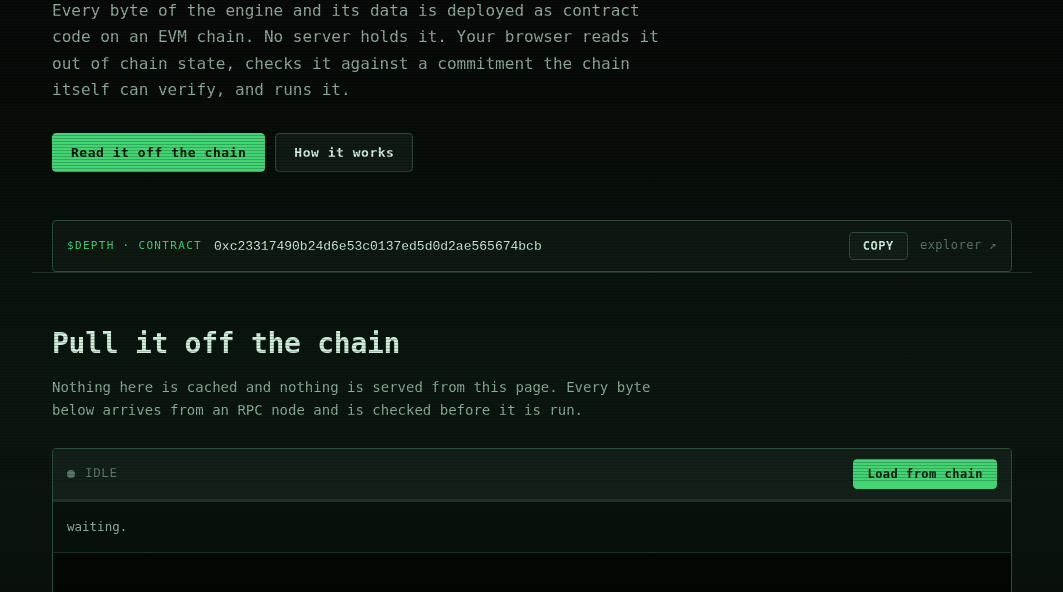
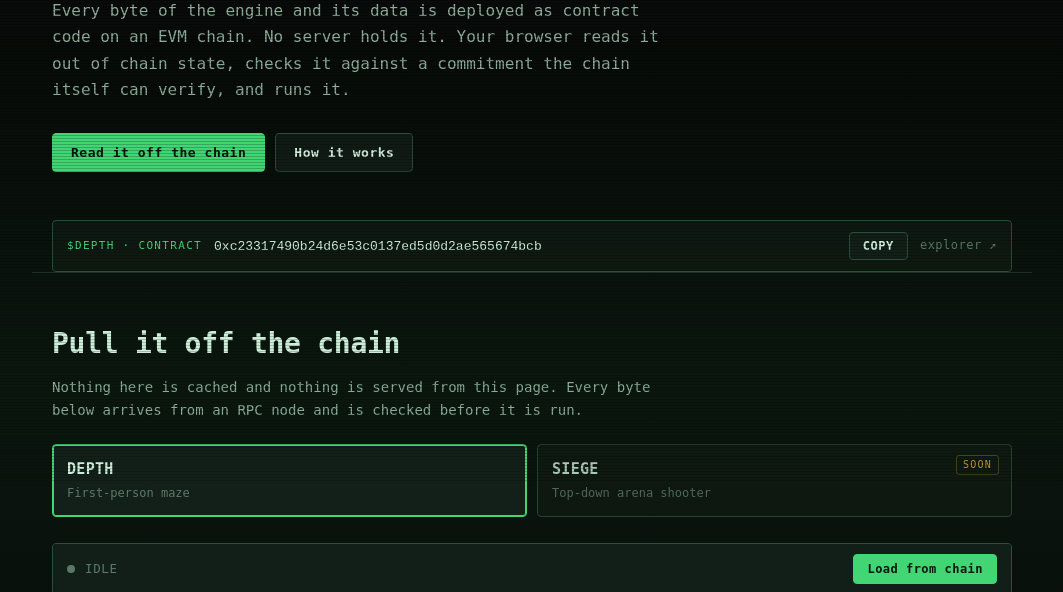
Before and after one commit to Bubbleduck10/chainrom, a plain HTML site: page index.html in a window 1280 px wide. Shown: the part 319-911 px from the top of the page, without its empty margins (108-1171 px from the left). Drawn offline with Linux system fonts and the light colour scheme.

Commit message:
Add game switcher; list SIEGE (2nd game) as coming soon
CONFIG.rom becomes a GAMES registry with a picker in the Boot panel.
DEPTH stays the default and loads as before; SIEGE is shown with a
'soon' badge and a disabled Load until its ROM is sealed on chain.
?game=<id> selects a game; the ?rom=/?rpc= overrides still apply.

Co-Authored-By: Claude Opus 4.8 <noreply@anthropic.com>

```diff
--- a/css/site.css
+++ b/css/site.css
@@ -177,6 +177,31 @@ h3 { margin: 34px 0 12px; font-size: 15px; font-weight: 700; color: var(--green)
 .sub { margin-top: -6px; font-size: 14px; }
 code { color: var(--green); font-size: .93em; }
 
+/* ── game picker ──────────────────────────────────────────────────────── */
+
+.picker { display: flex; gap: 10px; flex-wrap: wrap; margin: 22px 0 2px; }
+.pick {
+  flex: 1 1 200px; text-align: left; cursor: pointer; position: relative;
+  display: flex; flex-direction: column; gap: 3px;
+  padding: 12px 14px; border-radius: var(--radius);
+  border: 1px solid var(--line-hot); background: var(--panel);
+  color: var(--ink); font: inherit;
+  transition: border-color .15s, background .15s, box-shadow .15s;
+}
+.pick:hover { border-color: var(--green); }
+.pick[aria-selected="true"] {
+  border-color: var(--green); background: var(--panel-2);
+  box-shadow: inset 0 0 0 1px var(--green);
+}
+.pick b { font-size: 15px; letter-spacing: .02em; }
+.pick span { font-size: 12px; color: var(--ink-mute); }
+.pick.soon { opacity: .82; }
+.pick .badge {
+  position: absolute; top: 10px; right: 12px; font-style: normal;
+  font-size: 10px; letter-spacing: .12em; text-transform: uppercase;
+  color: var(--amber); border: 1px solid #f0b23c55; border-radius: 3px; padding: 1px 6px;
+}
+
 /* ── console ──────────────────────────────────────────────────────────── */
 
 .console {
--- a/index.html
+++ b/index.html
@@ -63,6 +63,8 @@
     Nothing here is cached and nothing is served from this page. Every byte
     below arrives from an RPC node and is checked before it is run.
   </p>
+
+  <div class="picker" id="picker" role="tablist" aria-label="Choose a game"></div>
 
   <div class="console">
     <div class="console-head">
--- a/js/app.js
+++ b/js/app.js
@@ -22,31 +22,52 @@ import { quote, CHAINS, PAYLOADS } from "./cost.mjs";
 /**
  * Where to read from.
  *
- * DEPTH, published to Robinhood Chain (id 4663) on 2026-09-15.
- * Earlier ROMs remain where they were — 0xaaa063de… (XOR field) and
- * 0x358e1302… (DEPTH before mouse look). Sealing is one-way, so every
- * revision is a new ROM rather than a replacement, and the old ones stay
- * readable forever. The empty-state branch
- * below is kept rather than deleted: if this is ever pointed at an unpublished
- * chain, "nothing has been published yet" and "the chain is unreachable" are
- * different problems and should not look alike.
+ * The chain and node are fixed; the ROM is chosen from the library below.
+ * DEPTH was published to Robinhood Chain (id 4663) on 2026-09-15. Earlier ROMs
+ * remain where they were — 0xaaa063de… (XOR field) and 0x358e1302… (DEPTH
+ * before mouse look). Sealing is one-way, so every revision is a new ROM rather
+ * than a replacement, and the old ones stay readable forever.
  */
 const CONFIG = {
   rpc: "https://rpc.mainnet.chain.robinhood.com",
   chainName: "Robinhood Chain",
-  rom: "0x5b2ed277a723c71b4e1c041e1ce0035c313ae931",
+  rom: null,          // set by selectGame() from the chosen entry below
 };
 
-/* `?rom=0x…&rpc=…` overrides the defaults. This is how the page is tested
-   against a local node before anything is published, and it is also the honest
-   shape for a reader of public data: nothing here is privileged, so anyone can
-   point it at another ROM or another node and get the same guarantees — the
-   verification does not depend on which endpoint answered. */
-{
+/**
+ * The library. Each game is an independent ROM — a permanent address, not a
+ * mutable slot — and a second one is here to make the point the loader is
+ * general: it boots whatever it verifies, not the one game it was built for.
+ * A `rom` of null means "written and compiled, not yet sealed on chain"; the
+ * empty state names that rather than failing like a bug in the loader.
+ */
+const GAMES = [
+  {
+    id: "depth", name: "DEPTH", tag: "First-person maze",
+    rom: "0x5b2ed277a723c71b4e1c041e1ce0035c313ae931",
+    note: "Collect the lamps, then find the exit. Click the view to capture the " +
+          "mouse; WASD to move, A/D or arrows to turn, Q/E to strafe.",
+  },
+  {
+    id: "siege", name: "SIEGE", tag: "Top-down arena shooter",
+    rom: null,
+    note: "Hold out against the waves — WASD to move, arrow keys to shoot. " +
+          "Written and compiled to WebAssembly; waiting to be sealed on chain.",
+  },
+];
+
+/* `?game=<id>` picks a game; `?rom=0x…&rpc=…` override the target. The override
+   is how the page is tested against a local node before anything is published:
+   it points the selected game at another ROM or node and gets the same
+   guarantees, because nothing here is privileged. */
+let selected = 0;
+const romOverride = (() => {
   const q = new URLSearchParams(location.search);
   if (q.get("rpc")) CONFIG.rpc = q.get("rpc");
-  if (/^0x[0-9a-fA-F]{40}$/.test(q.get("rom") || "")) CONFIG.rom = q.get("rom");
-}
+  const g = GAMES.findIndex((x) => x.id === q.get("game"));
+  if (g >= 0) selected = g;
+  return /^0x[0-9a-fA-F]{40}$/.test(q.get("rom") || "") ? q.get("rom") : null;
+})();
 
 const $ = (id) => document.getElementById(id);
 const esc = (s) => String(s).replace(/[&<>]/g, (c) => ({ "&": "&amp;", "<": "&lt;", ">": "&gt;" }[c]));
@@ -65,6 +86,55 @@ function status(text, state) {
   $("statusDot").className = "dot" + (state ? " " + state : "");
 }
 const setBar = (frac) => { $("barFill").style.width = Math.max(0, Math.min(1, frac)) * 100 + "%"; };
+
+/* ── game picker ─────────────────────────────────────────────────────── */
+
+function renderPicker() {
+  const el = $("picker");
+  if (!el) return;
+  el.innerHTML = GAMES.map((g, i) =>
+    `<button class="pick${g.rom ? "" : " soon"}" data-i="${i}" role="tab" aria-selected="${i === selected}">
+       <b>${esc(g.name)}</b><span>${esc(g.tag)}</span>${g.rom ? "" : '<i class="badge">soon</i>'}
+     </button>`).join("");
+  el.querySelectorAll(".pick").forEach((b) =>
+    b.addEventListener("click", () => selectGame(+b.dataset.i)));
+}
+
+/* Switching games stops the running engine and clears the panel, so one game's
+   state never lingers under another's name. It does not auto-load — the whole
+   point of the page is that reading a ROM off the chain is a deliberate act. */
+function selectGame(i) {
+  selected = i;
+  const g = GAMES[i];
+  CONFIG.rom = romOverride || g.rom;
+
+  if (running) { running(); running = null; }
+  loaded = null;
+  lines = [];
+  $("log").textContent = "waiting.";
+  setBar(0);
+  for (const id of ["mChunks", "mBytes", "mReads", "mRoot"]) $(id).textContent = "—";
+  $("stageNote").hidden = false;
+  $("stageNote").textContent = g.note;
+  $("proofLog").textContent = "verify(index, proof) — evaluated on chain.";
+  $("proofDot").className = "dot";
+  $("proofText").textContent = "not run";
+
+  const picker = $("picker");
+  if (picker) picker.querySelectorAll(".pick").forEach((b) =>
+    b.setAttribute("aria-selected", (+b.dataset.i === i).toString()));
+
+  const btn = $("btnLoad");
+  if (CONFIG.rom) {
+    btn.disabled = false;
+    btn.textContent = "Load from chain";
+    status("idle", "");
+  } else {
+    btn.disabled = true;
+    btn.textContent = "Not on chain yet";
+    status(g.name + " — not on chain yet", "");
+  }
+}
 
 const fmtBytes = (n) =>
   n >= 1048576 ? (n / 1048576).toFixed(2) + " MB"
@@ -369,11 +439,7 @@ async function spotCheck() {
 /* ── wiring ──────────────────────────────────────────────────────────── */
 
 renderCosts();
+renderPicker();
 $("btnLoad").addEventListener("click", load);
 $("btnProof").addEventListener("click", spotCheck);
-
-if (!CONFIG.rom) {
-  status("no ROM published", "");
-  $("log").textContent =
-    "Nothing has been published yet. Press Load to see what the page would do.";
-}
+selectGame(selected);   // sets CONFIG.rom, the stage note and the Load button
```
